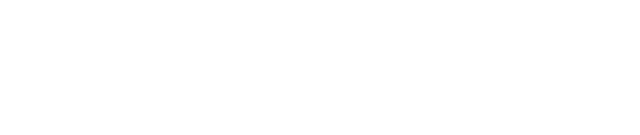
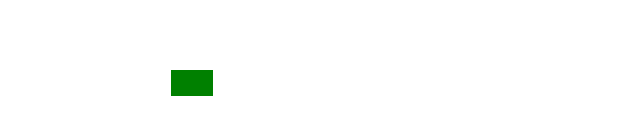
Before and after one commit to Tafby/ski-free, a React (Create React App) app: page / in a window 1280 px wide. Shown: the part 357-492 px from the top of the page, without its empty margins (0-640 px from the left). Built offline with nearby package versions, Linux system fonts and the light colour scheme.

Commit message:
added generateTrees method, currently only generates one

```diff
--- a/src/App.css
+++ b/src/App.css
@@ -10,3 +10,6 @@
 .skier {
 	background-color: black;
 }
+.tree {
+	background-color: green;
+}
--- a/src/Grid.js
+++ b/src/Grid.js
@@ -1,5 +1,6 @@
 import React, { Component } from 'react';
 import Skier from './Skier';
+import Tree from './Tree';
 
 export default class Grid extends Component {
 	constructor(props) {
@@ -9,16 +10,15 @@
 			column: 1,
 			moveRow: 0,
 			moveColumn: 0,
-			fruitCoords: [ 1, 1 ],
-			direction: 'ArrowRight',
-			speed: 8,
-			speedMultiplier: 1
+			treeCoords: [ 1, 1 ],
+			direction: 'ArrowRight'
 		};
 	}
 
 	componentDidMount = () => {
 		document.addEventListener('keydown', this.keyListener);
 		this.intervalID = window.setInterval(this.gameLoop, 100);
+		this.generateTrees();
 	};
 
 	gameLoop = () => {
@@ -43,17 +43,23 @@
 				this.setState({ moveColumn: 0, moveRow: -1, nextDirection: 'up' });
 				break;
 		}
-		console.log(this.state.direction);
 	};
 
 	move = () => {
 		this.setState({ row: this.state.row + this.state.moveRow, column: this.state.column + this.state.moveColumn });
 	};
 
+	generateTrees = () => {
+		let newRow = Math.floor(Math.random() * 30) + 1;
+		let newCol = Math.floor(Math.random() * 30) + 1;
+		this.setState({ treeCoords: [ newRow, newCol ] });
+	};
+
 	render() {
 		return (
 			<div className="grid">
 				<Skier row={this.state.row} column={this.state.column} />
+				<Tree row={this.state.treeCoords[0]} col={this.state.treeCoords[1]} />
 			</div>
 		);
 	}
--- /dev/null
+++ b/src/Tree.js
@@ -0,0 +1,7 @@
+import React, { Component } from 'react';
+
+export default class Tree extends Component {
+	render() {
+		return <div className="tree" style={{ gridArea: `${this.props.row} / ${this.props.col} / span 1 / span 1` }} />;
+	}
+}
```
